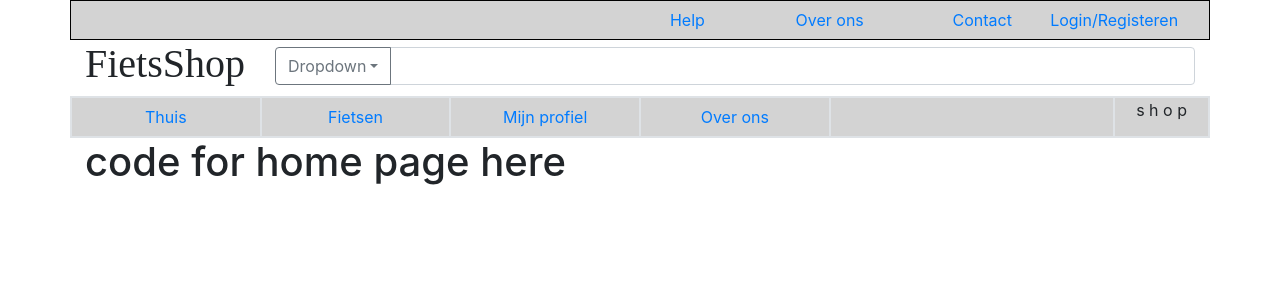
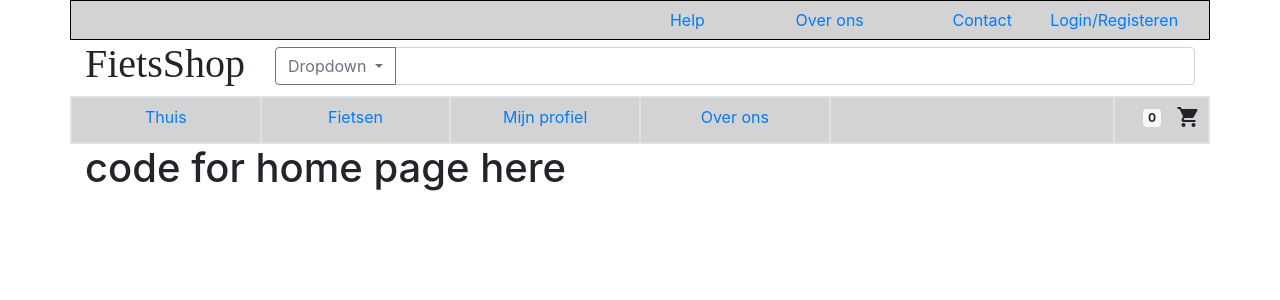
Before and after one commit to Perensoep109/PHPChainGang, a PHP site: page /public/home.php in a window 1280 px wide. Shown: the top 300 px of the page. Run offline with PHP 8.4, Linux system fonts and the light colour scheme.

Commit message:
header bijna af
nog te doen
- winkelwagen popup
- login popup
- alle links redirecten

```diff
--- a/ChainGang/public/home.php
+++ b/ChainGang/public/home.php
@@ -4,7 +4,8 @@
     <meta charset="utf-8" />
     <meta http-equiv="X-UA-Compatible" content="IE=edge" />
     <meta name="viewport" content="width=device-width, initial-scale=1" />
-    <title>Bootstrap 101 Template</title>
+    <title>FietsShop</title>
+    <link href="https://fonts.googleapis.com/icon?family=Material+Icons"rel="stylesheet">
     <link rel="stylesheet" href="https://stackpath.bootstrapcdn.com/bootstrap/4.3.1/css/bootstrap.min.css" integrity="sha384-ggOyR0iXCbMQv3Xipma34MD+dH/1fQ784/j6cY/iJTQUOhcWr7x9JvoRxT2MZw1T" crossorigin="anonymous">
     <link rel="stylesheet" href="../plugins/CSS/style.css">
     <!--[if lt IE 9]>
--- a/ChainGang/static/header.php
+++ b/ChainGang/static/header.php
@@ -1,4 +1,4 @@
-<div class="row" id="header_nav" >
+<div class="row" id="header_nav">
     <div class="col-md-6"></div>
     <div class="col-md-1 text-center">
         <button type="button" class="btn btn-link">Help</button>
@@ -18,9 +18,11 @@
         <h1 id="header_logo">FietsShop</h1>
     </div>
     <div class="col-md-10 col-auto" id="header_SearchAndButton">
-          <div class="input-group" >
+        <div class="input-group">
             <div class="input-group-prepend">
-                  <button class="btn btn-outline-secondary dropdown-toggle" type="button" data-toggle="dropdown" aria-haspopup="true" aria-expanded="false">Dropdown</button>
+                <button class="btn btn-outline-secondary dropdown-toggle" type="button" data-toggle="dropdown"
+                        aria-haspopup="true" aria-expanded="false">Dropdown
+                </button>
                 <div class="dropdown-menu">
                     <!--                      Deze zullen moeten gegenereerd worden van de databases-->
                     <a class="dropdown-item" href="#">Mannen</a>
@@ -34,8 +36,7 @@
     </div>
 </div>
 <div class="row border" id="header_Bottom">
-
-    <div class="col-md-2 border text-center" >
+    <div class="col-md-2 border text-center">
         <button type="button" class="btn btn-link">Thuis</button>
     </div>
     <div class="col-md-2 border text-center">
@@ -49,5 +50,16 @@
 
     </div>
     <div class="col-md-3 border"></div>
-    <div class="col-md-1 border text-center" >s h o p</div>
+    <div class="col-md-1 border">
+        <button type="button" class="btn btn-block">
+            <div class="row">
+                <div class="col-md-6">
+                    <span class="badge badge-light" id='CartItemCount'>0</span>
                 </div>
+                <div class="col-md-6">
+                    <i class="material-icons">shopping_cart</i>
+                </div>
+            </div>
+        </button>
+    </div>
+</div>
```
Lines whose indentation alone changed are shown as unchanged.
